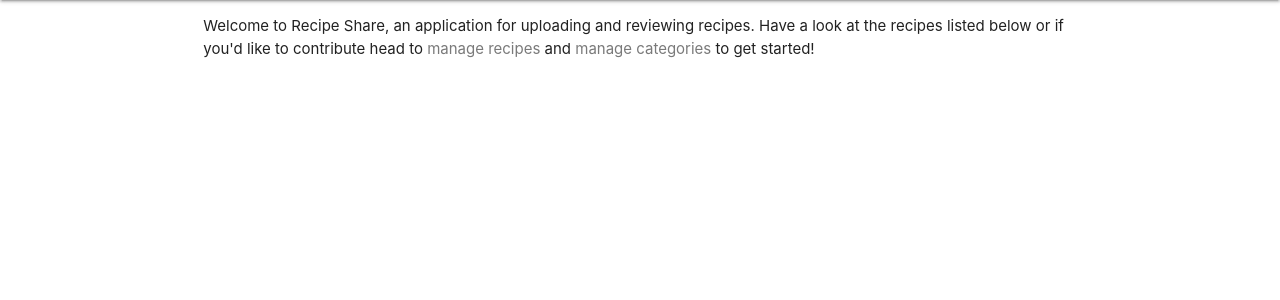
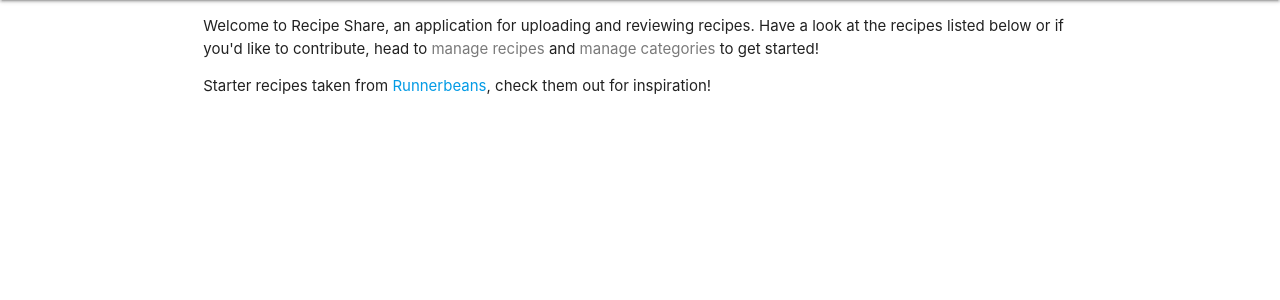
Before and after one commit to SeanLewisIRE/recipe_app, a Flask app: template templates/recipes.html in a window 1280 px wide. Shown: the part 64-364 px from the top of the page. Run offline with Flask 2, Linux system fonts and the light colour scheme; the template is opened without the code that fills it, so the values that code supplies are empty; some libraries are stand-ins or nearby versions.

Commit message:
added credit to RB on homepage

```diff
--- a/app.py
+++ b/app.py
@@ -123,6 +123,7 @@ def delete_category(category_id):
     mongo.db.meal_category.remove({'_id': ObjectId(category_id)})
     return redirect(url_for('manage_categories'))
 
+
 if __name__ == '__main__':
     app.run(host=os.getenv('IP', '0.0.0.0'), port=int(
         os.getenv('PORT', '5000')), debug=True)
--- a/templates/recipes.html
+++ b/templates/recipes.html
@@ -3,7 +3,8 @@
 {% block content %}
     <div class="row">
         <div class="col s12">
-            <p class="intro">Welcome to Recipe Share, an application for uploading and reviewing recipes. Have a look at the recipes listed below or if you'd like to contribute head to <a href="{{url_for('manage_recipes')}}">manage recipes</a> and <a href="{{url_for('manage_categories')}}">manage categories</a> to get started!</p>
+            <p class="intro">Welcome to Recipe Share, an application for uploading and reviewing recipes. Have a look at the recipes listed below or if you'd like to contribute, head to <a href="{{url_for('manage_recipes')}}">manage recipes</a> and <a href="{{url_for('manage_categories')}}">manage categories</a> to get started!</p>
+            <p>Starter recipes taken from <a href="https://www.runnerbeans.co/">Runnerbeans</a>, check them out for inspiration!</p>
         </div>
     </div>
     <div class="row">
```
